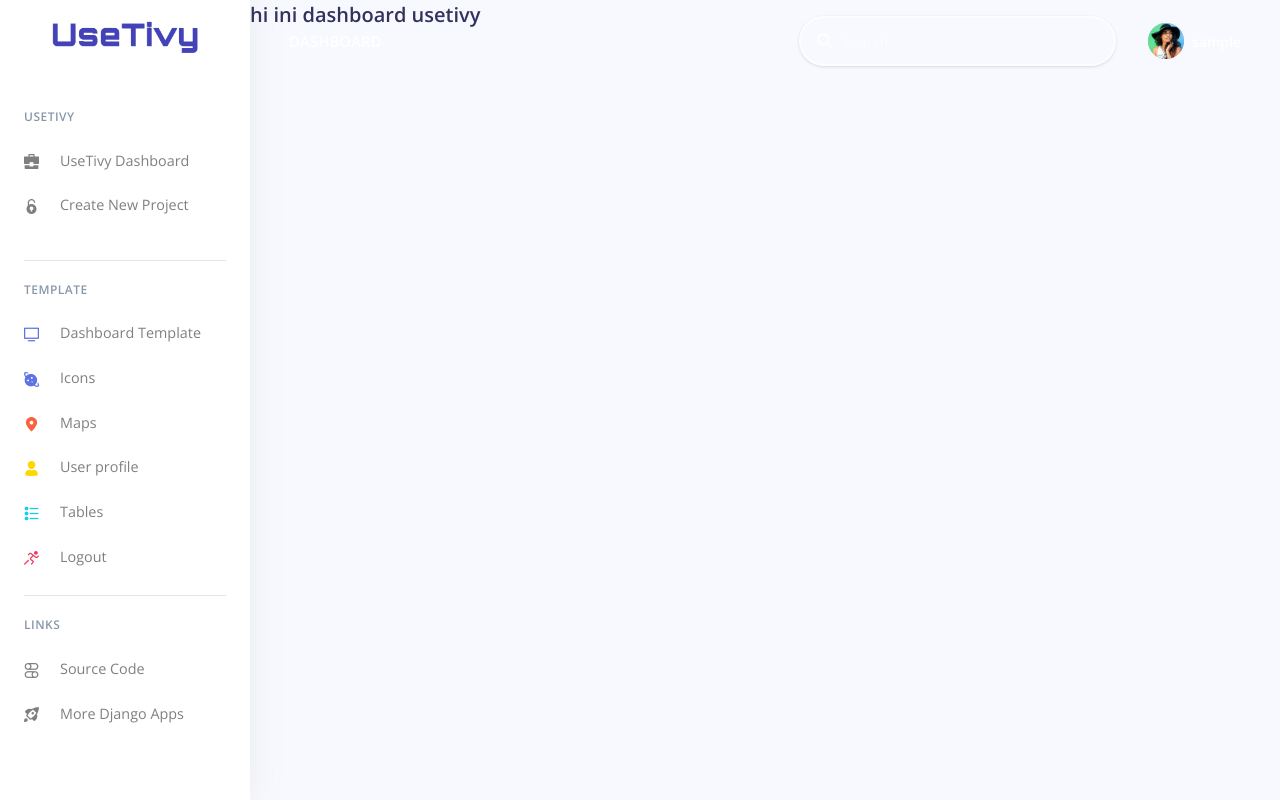
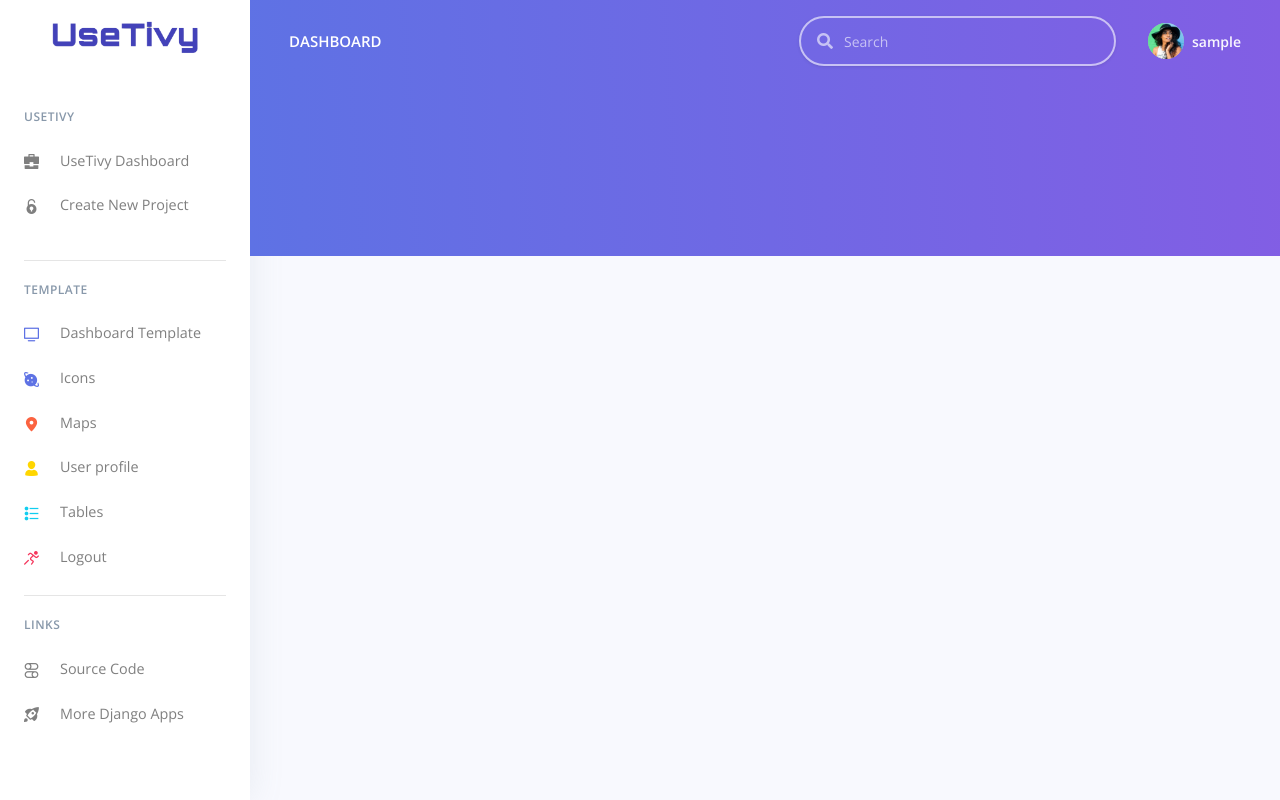
Before and after one commit to AgileRE-2021/UseTivy, a Django app: page /dashboard in a window 1280 px wide. Run offline with Django 3.2, Linux system fonts and the light colour scheme; the visitor is signed in with stand-in values (Sample User, id 1); some libraries are stand-ins or nearby versions.

Commit message:
nav and dashboard

```diff
--- a/core/templates/includes/navigation.html
+++ b/core/templates/includes/navigation.html
@@ -3,7 +3,7 @@
     <nav class="navbar navbar-top navbar-expand-md navbar-dark" id="navbar-main">
       <div class="container-fluid">
         <!-- Brand -->
-        <a class="h4 mb-0 text-white text-uppercase d-none d-lg-inline-block" href="/">Dashboard</a>
+        <a class="h4 mb-0 text-white text-uppercase d-none d-lg-inline-block" href="{% url 'dashboard' %}">Dashboard</a>
         <!-- Form -->
         <form class="navbar-search navbar-search-dark form-inline mr-3 d-none d-md-flex ml-lg-auto">
           <div class="form-group mb-0">
--- a/core/templates/page/dashboard.html
+++ b/core/templates/page/dashboard.html
@@ -3,11 +3,18 @@
 {% block title %} Dashboard {% endblock title %}
 
 <!-- Specific CSS goes HERE -->
-{% block stylesheets %}{% endblock stylesheets %}
+{% block stylesheets %}
+{% endblock stylesheets %}
 
 {% block content %}
+<div class="header bg-gradient-primary pb-8 pt-5 pt-md-8">
+    <div class="container-fluid">
+      <div class="header-body">
+        <!-- Card stats -->
 
-<h2>hi ini dashboard usetivy</h2>
+      </div>
+    </div>
+  </div>
 
 {% endblock content %}
 
```
